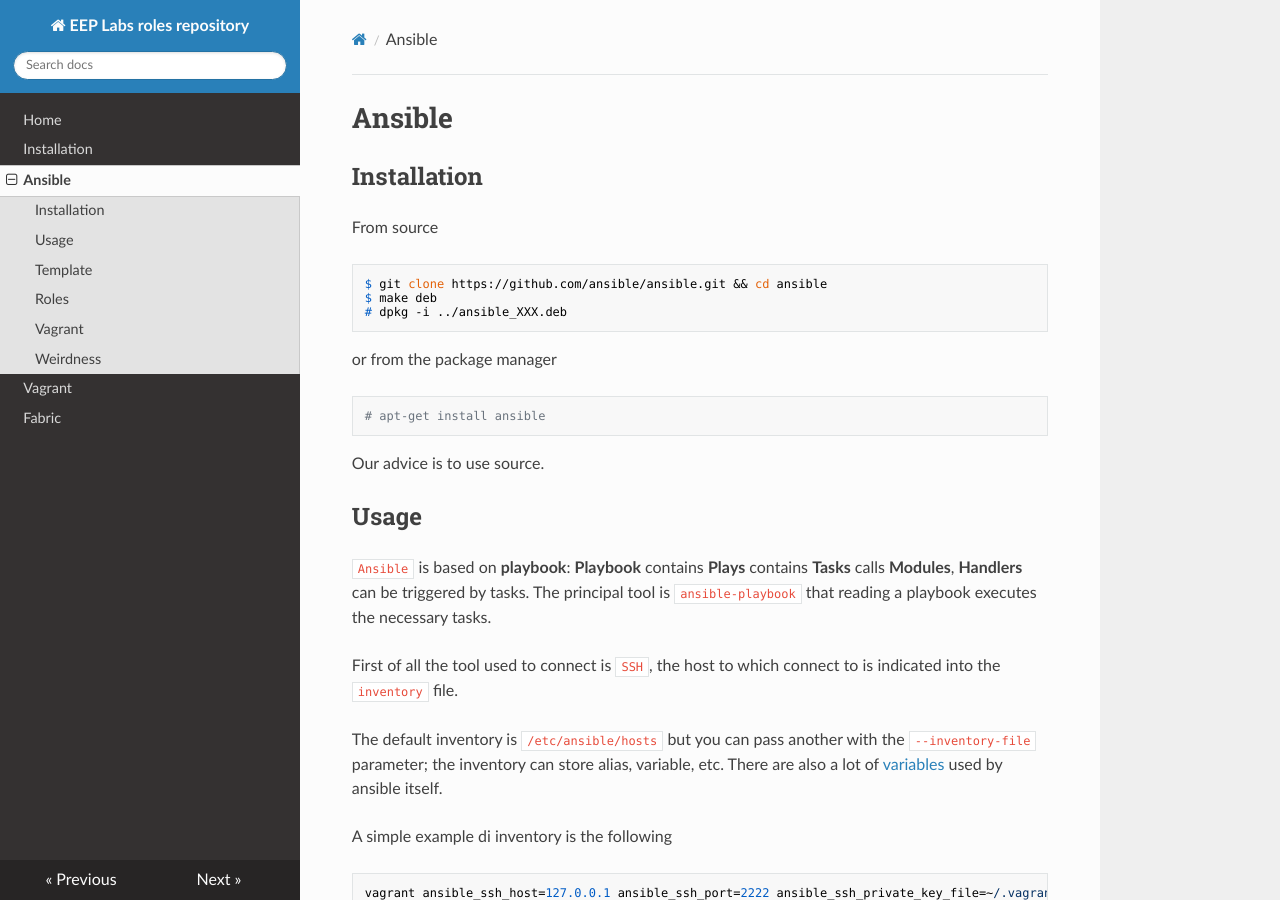
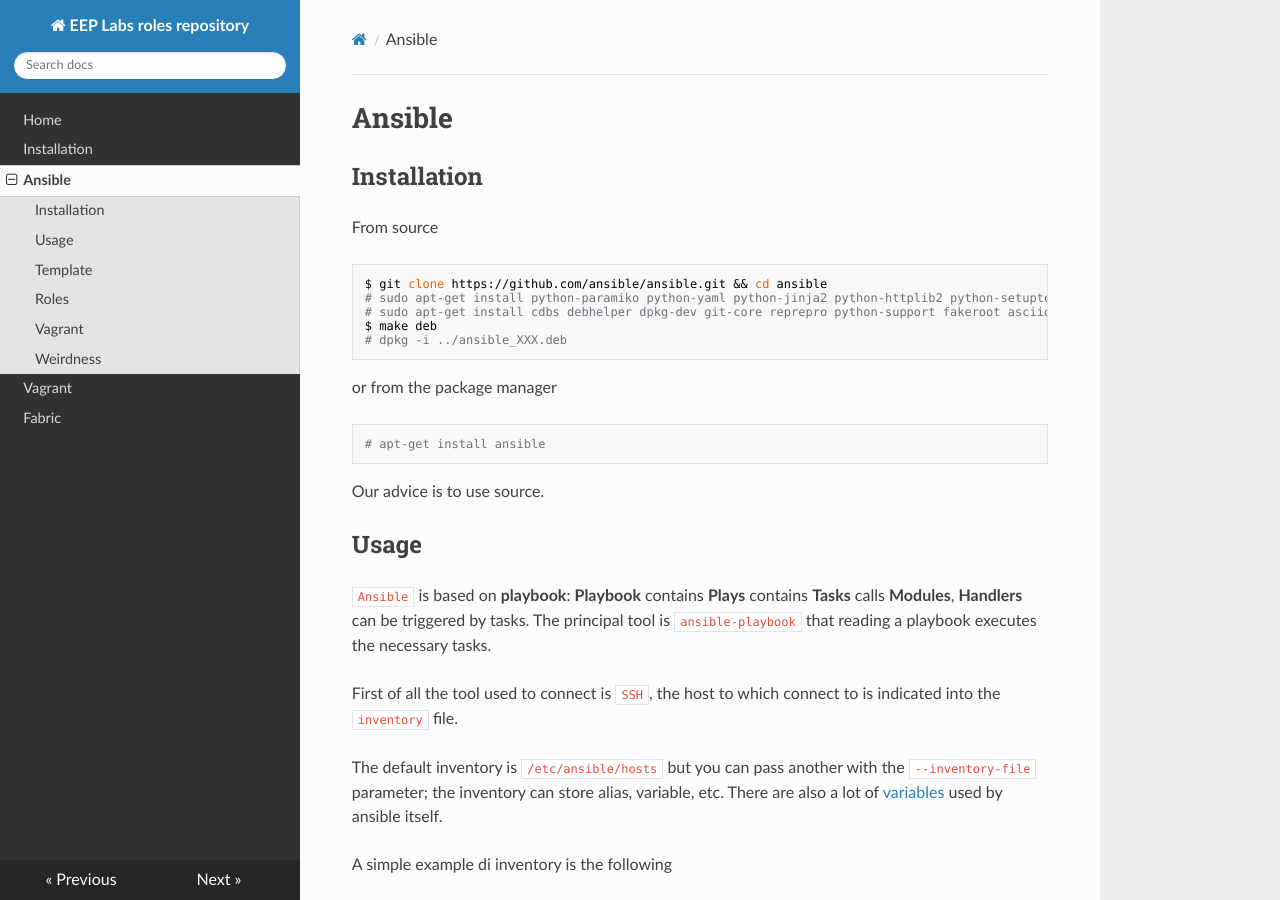
Before and after one commit to EEP-Labs/ansible-roles-repository, an MkDocs documentation site: the page built from docs/ansible.md, in a window 1280 px wide and 900 px high. Built offline with MkDocs 1.6.1, drawn with Linux system fonts in a browser that asks for light colours; nearby versions of some CDN libraries; old or Windows-style settings are respelled for this version of MkDocs.

Commit message:
Update ansible package building dependencies.

```diff
--- a/docs/ansible.md
+++ b/docs/ansible.md
@@ -7,6 +7,8 @@
 From source
 
     $ git clone https://github.com/ansible/ansible.git && cd ansible
+    # sudo apt-get install python-paramiko python-yaml python-jinja2 python-httplib2 python-setuptools python-six sshpass
+    # sudo apt-get install cdbs debhelper dpkg-dev git-core reprepro python-support fakeroot asciidoc devscripts docbook-xml xsltproc
     $ make deb
     # dpkg -i ../ansible_XXX.deb
 
```
